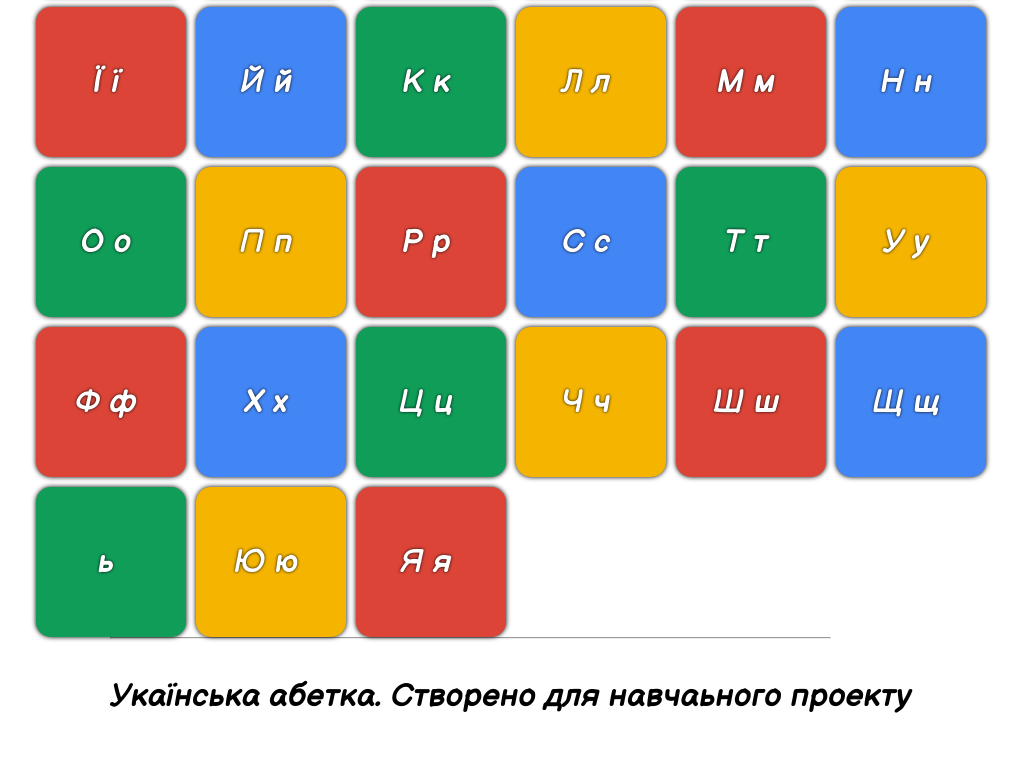
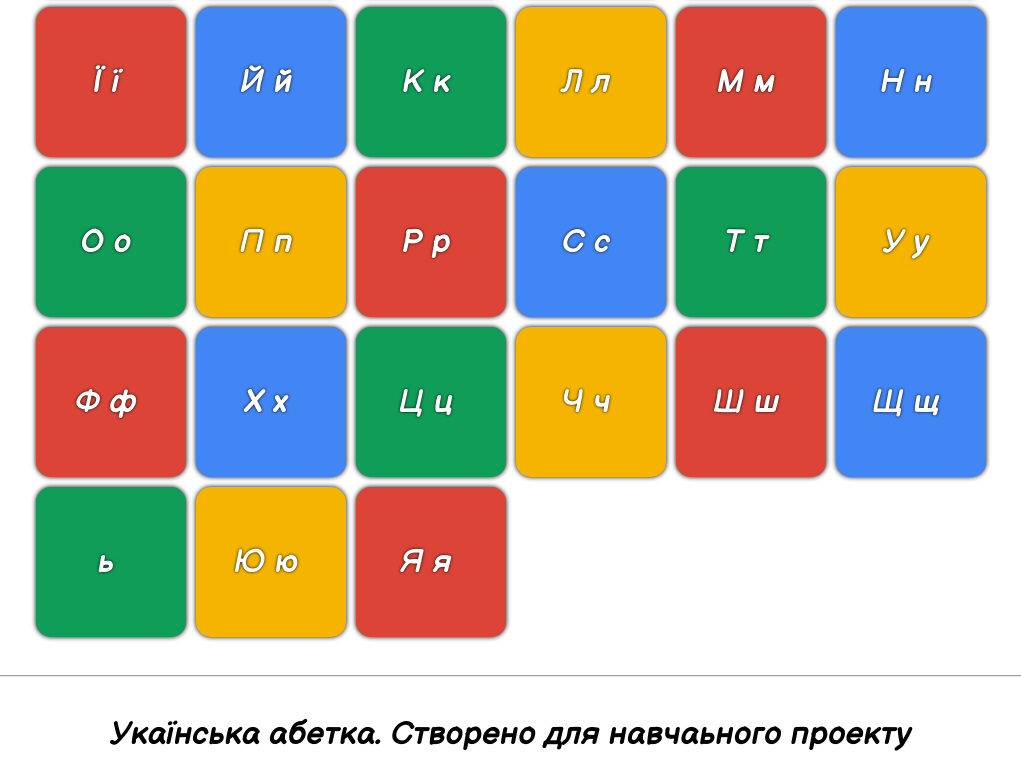
Before and after one commit to danylo56/alphabet, a plain HTML site: page index.html in a window 1280 px wide. Shown: the part 1207-1976 px from the top of the page, without its empty margins (129-1150 px from the left). Before the commit the page ends 1938 px from the top, so only its background shows below. Drawn offline with Linux system fonts and the light colour scheme.

Commit message:
Footer polish

```diff
--- a/css/style.css
+++ b/css/style.css
@@ -96,6 +96,7 @@ html, body{
     cursor: pointer;
     float: left;
     margin-left: 10px;
+    outline: none;
 
 }
 .jumped-letter:hover{
@@ -148,8 +149,9 @@ html, body{
 }
 
 
-.container h1 h2 h3 h4 h5 h6{
+h1, h2, h3, h4, h5, h6{
     /* max-width: 95%; */
+    text-align: center;
 }
 
 .alphabet-box{
--- a/index.html
+++ b/index.html
@@ -59,8 +59,9 @@
             <div class="letter-box y" onclick="play('yu')"><p>Юю</p></div>
             <div class="letter-box r" onclick="play('ya')"><p>Яя</p></div>
         </div>
+        <br><br>
+        <hr>
         <div class="footer">
-            <hr>
             <br><br>
             <h1>Укаїнська абетка. Створено для навчаьного проекту</h1>
         </div>
```
